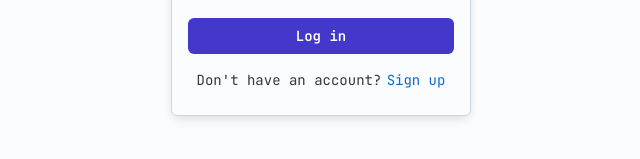
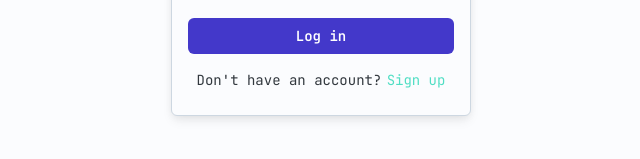
Before and after one commit to YasogaN/APK-Mods-Search, a Next.js app: page / in a window 1280 px wide. Shown: the part 461-620 px from the top of the page, without its empty margins (319-959 px from the left). Built offline with nearby package versions, Linux system fonts and the light colour scheme.

Commit message:
Update JoyLink style overrides in theme.ts

```diff
--- a/src/components/ThemeRegistry/theme.ts
+++ b/src/components/ThemeRegistry/theme.ts
@@ -32,6 +32,17 @@ const theme = extendTheme({
         }),
       },
     },
+    JoyLink: {
+      styleOverrides: {
+        root: {
+          color: 'rgb(81, 222, 196)',
+          textDecoration: 'none',
+          '&:hover': {
+            textDecoration: 'none',
+          },
+        },
+      },
+    },
   },
 });
 
```
